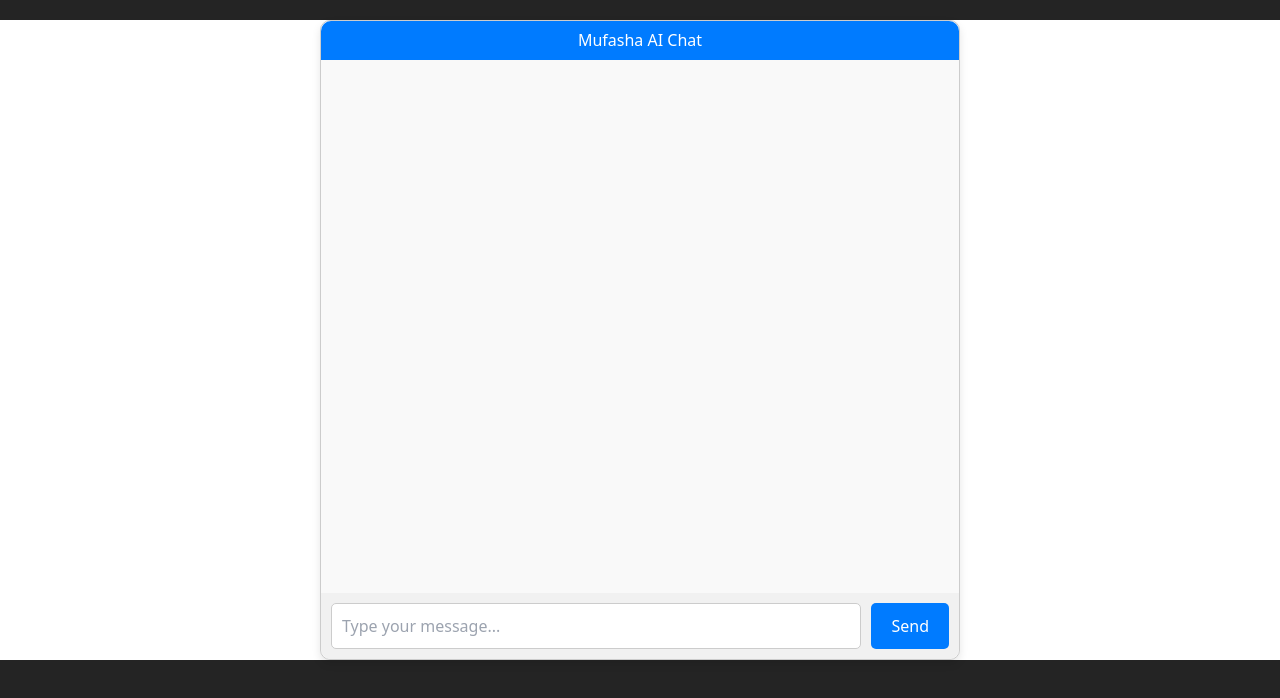
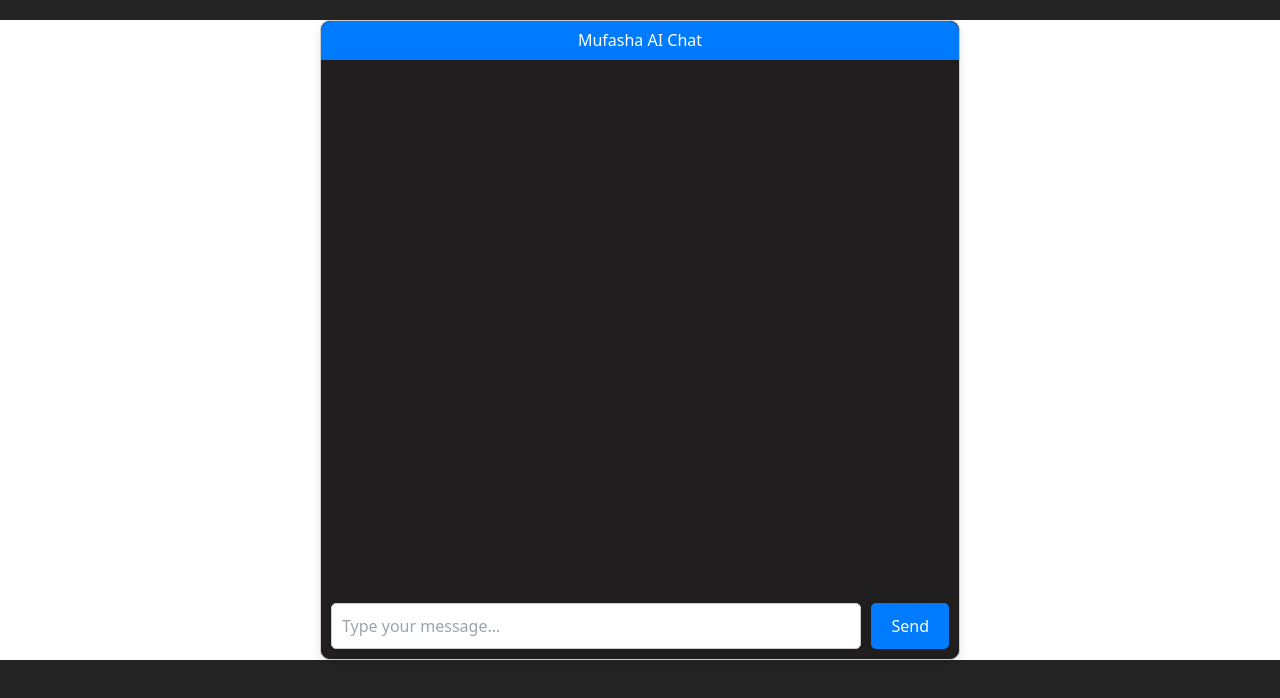
Before and after one commit to hagenimanasamuel/Mufasha_Robot, a React (Vite) app in the folder Frontend/: page /chat in a window 1280 px wide. Shown: the top 698 px of the page. Built offline with nearby package versions, Linux system fonts and the light colour scheme.

Commit message:
Initialized new frontend workspace

```diff
--- a/Frontend/src/main.jsx
+++ b/Frontend/src/main.jsx
@@ -1,3 +1,4 @@
+import React from 'react'
 import { StrictMode } from 'react'
 import { createRoot } from 'react-dom/client'
 import App from './App.jsx'
--- a/Frontend/src/pages/LandPage/LandPage.jsx
+++ b/Frontend/src/pages/LandPage/LandPage.jsx
@@ -1,6 +1,6 @@
 import React from "react";
 import { useNavigate } from 'react-router-dom'
-import "./LandPage.css"; // Import custom CSS for additional styling
+import "../../styles/LandPage/LandPage.css"; // Import custom CSS for additional styling
 import { BiKey } from "react-icons/bi";
 import { MdEmail } from "react-icons/md";
 import { FcGoogle } from "react-icons/fc"; // Google icon from react-icons
--- a/Frontend/src/styles/ChatUI/ChatUI.css
+++ b/Frontend/src/styles/ChatUI/ChatUI.css
@@ -7,7 +7,7 @@
   margin: 20px auto;
   border: 1px solid #ccc;
   border-radius: 10px;
-  background-color: #f9f9f9;
+  background-color: #1f1d1d;
   box-shadow: 0 4px 8px rgba(0, 0, 0, 0.1);
 }
 
@@ -41,7 +41,7 @@
 }
 
 .chat-message.mufasha {
-  background-color: #f1f1f1;
+  background-color: #f1f1f1fb;
   color: black;
   align-self: flex-start;
 }
@@ -49,7 +49,7 @@
 .chat-footer {
   display: flex;
   padding: 10px;
-  background-color: #f1f1f1;
+  background-color: #1f1d1d;
   border-bottom-left-radius: 10px;
   border-bottom-right-radius: 10px;
 }
@@ -60,6 +60,7 @@
   border: 1px solid #ccc;
   border-radius: 5px;
   outline: none;
+  color: #fff;
 }
 
 .chat-footer button {
--- a/Frontend/src/pages/LandPage/LandPage.css
+++ b/Frontend/src/styles/LandPage/LandPage.css
@@ -49,6 +49,12 @@
   border-radius: 5px;       /* Add rounded corners */
   padding: 20px;             /* Add padding inside the container */
   position: relative;        /* Position relative for potential pseudo-elements */
+}
+
+.text-center{
+  color: #4285F4;
+  font-weight: bold;
+  font-size: 25px;
 }
 
 /* Ensure full-width buttons */
--- a/package.json
+++ /dev/null
@@ -1,5 +0,0 @@
-{
-  "dependencies": {
-    "react-router-dom": "^6.26.1"
-  }
-}
```
Also changed, not shown: 1 other file (tests, documents, lock files or other folders).
